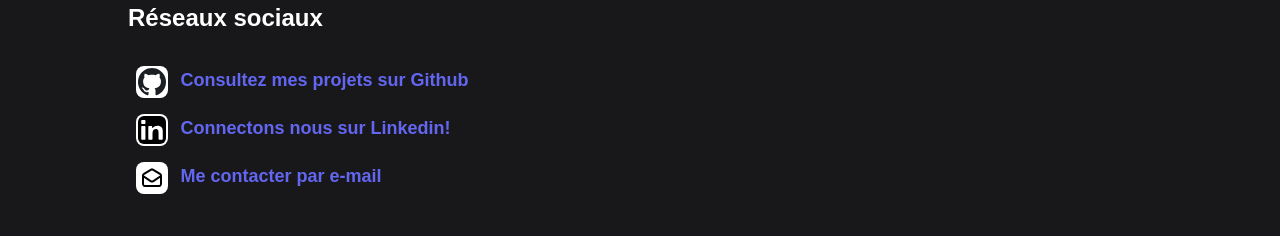
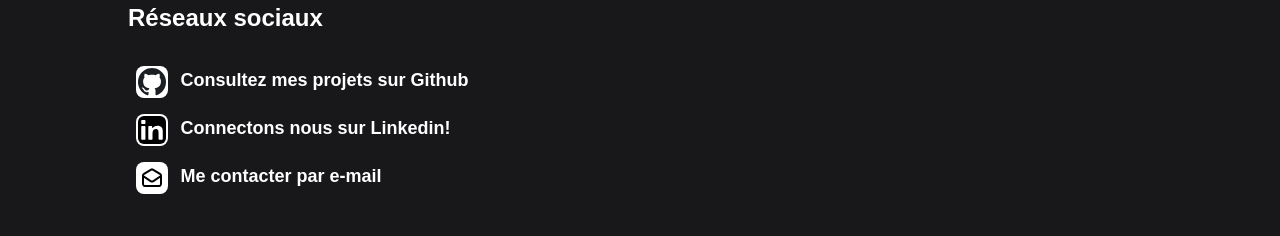
Before and after one commit to Kworz/portfolio, a SvelteKit app: page / in a window 1280 px wide. Shown: the part 434-670 px from the top of the page. Built offline with nearby package versions, Linux system fonts and the light colour scheme; a web font is replaced by a local one.

Commit message:
empty link

```diff
--- a/src/routes/+page.svelte
+++ b/src/routes/+page.svelte
@@ -67,17 +67,17 @@
 
                 <a href="https://github.com/kworz">
                     <img src="images/socials/github.svg" class="h-8 inline mr-2 bg-white p-0.5 rounded-lg hover:rotate-2 duration-500" alt="Logo Github"/>
-                    <span class="hidden md:inline hover:text-zinc-200 duration-100 text-lg">Consultez mes projets sur Github</span>
+                    <span class="hidden md:inline text-white hover:text-zinc-200 duration-100 text-lg">Consultez mes projets sur Github</span>
                 </a>
 
                 <a href="https://www.linkedin.com/in/romain-sapet-7b70491a4/">
                     <img src="images/socials/linkedin.svg" class="h-8 inline mr-2 bg-white p-0.5 rounded-lg hover:-rotate-2 duration-500" alt="Logo Linkedin"/>
-                    <span class="hidden md:inline hover:text-zinc-200 duration-100 text-lg">Connectons nous sur Linkedin!</span>
+                    <span class="hidden md:inline text-white hover:text-zinc-200 duration-100 text-lg">Connectons nous sur Linkedin!</span>
                 </a>
 
                 <a href="mailto:contact@hwxmca.fr">
                     <img src="images/socials/mail.svg" class="h-8 inline mr-2 bg-white p-1 rounded-lg hover:rotate-2 duration-500" alt="Pictograme Mail"/>
-                    <span class="hidden md:inline hover:text-zinc-200 duration-100 text-lg">Me contacter par e-mail</span>
+                    <span class="hidden md:inline text-white hover:text-zinc-200 duration-100 text-lg">Me contacter par e-mail</span>
                 </a>
 
             </div>
@@ -132,7 +132,7 @@
             </ul>
             <p>
                 Depuis 2019, j'ai migré l'automatisation des machine d'un système traditionel (Graphcet) vers une achitecture Edge computing basée sur BalenaOS et Docker. Cette architecture bien que plus complexe a mettre en place, a l'avantage d'offrir une maintenabilité plus accrue!
-                <a href="#nusterkit">Voir plus de détails</a>
+                <a href="#projects">Voir plus de détails</a>
             </p>
 
         </Experience>
```
